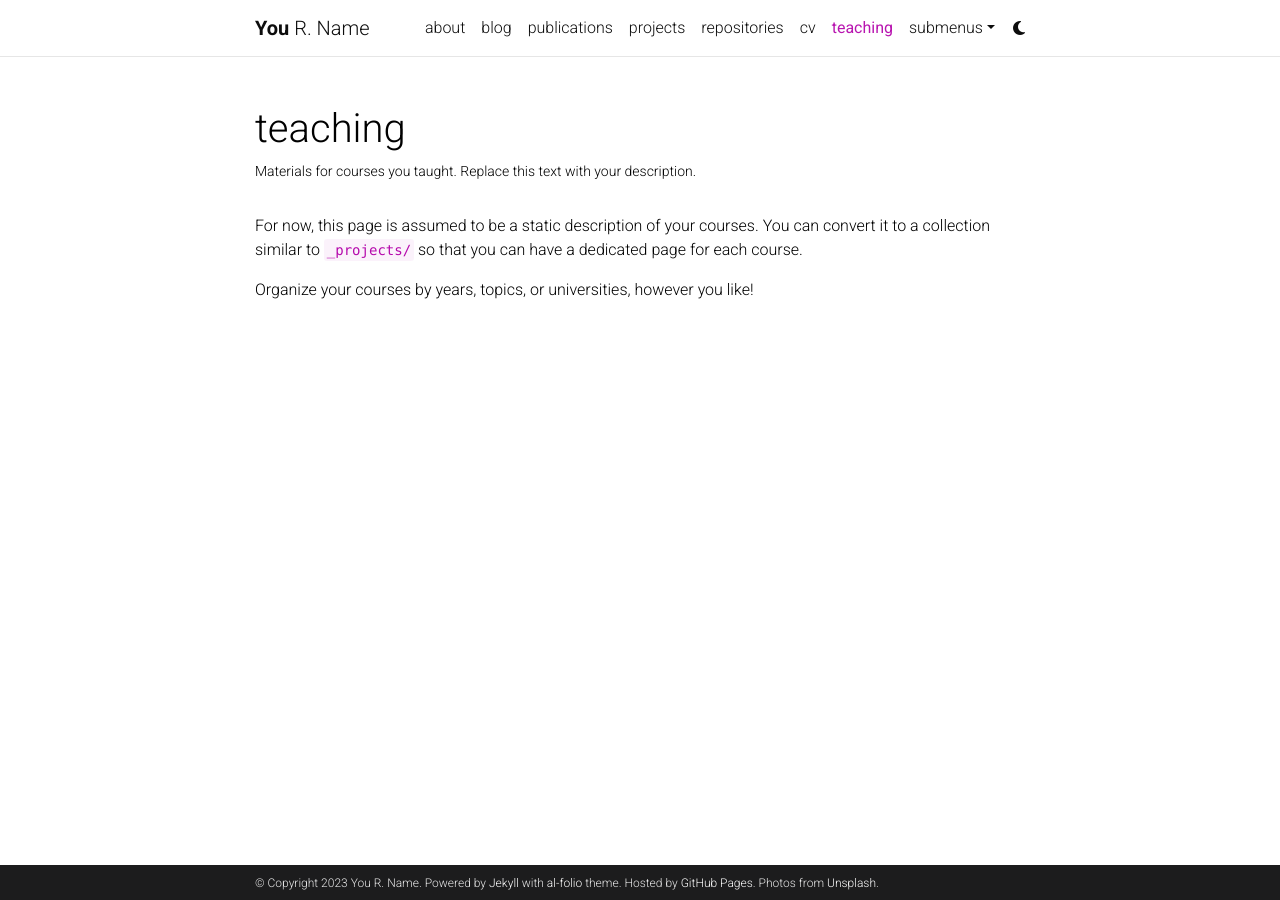
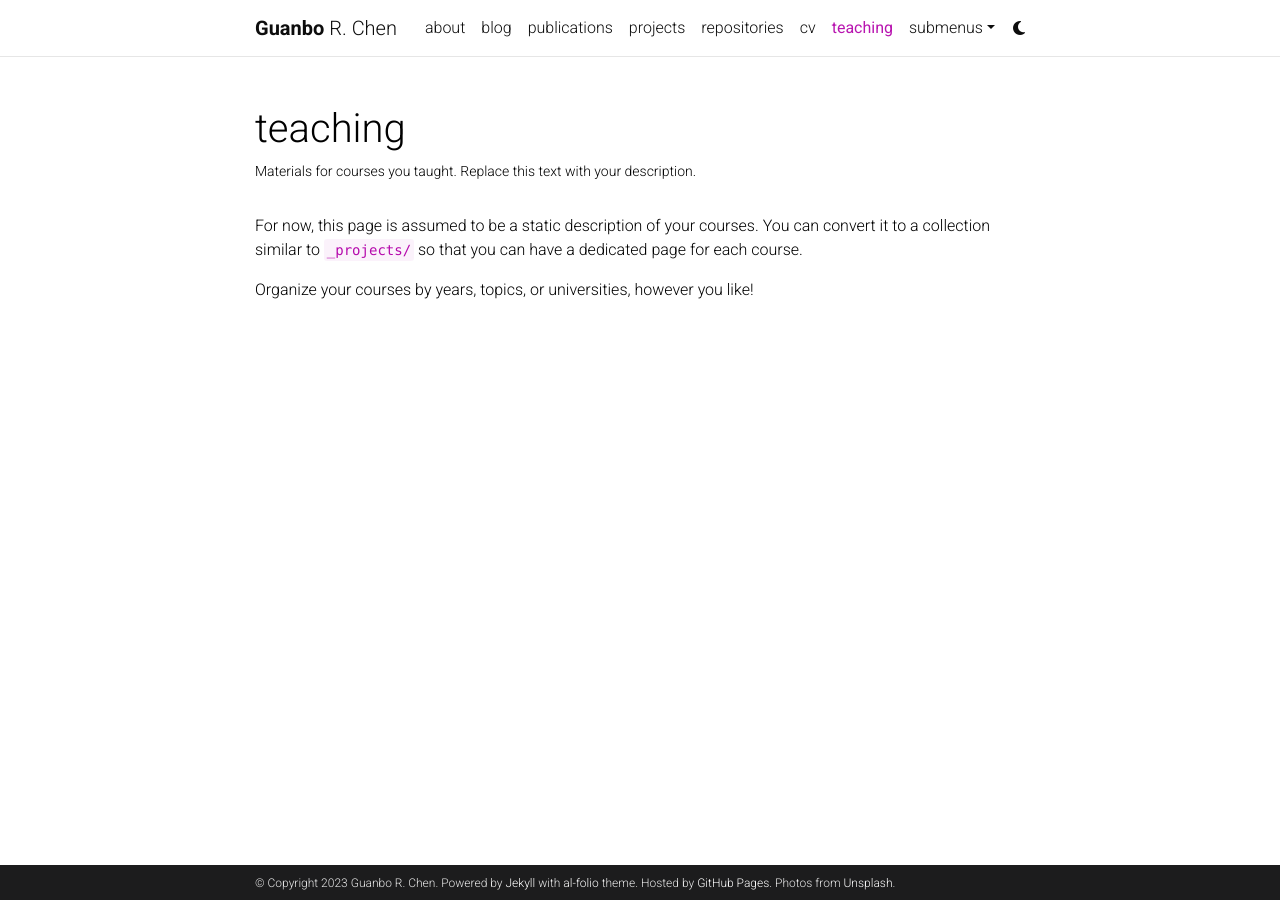
Before and after one commit to cgb-usc/cgb-usc.github.io, a Jekyll site: the page built from _pages/teaching.md, in a window 1280 px wide. Built offline with Jekyll 4.4.1, drawn with Linux system fonts in a browser that asks for light colours; comment, search, counter and statistics services are not loaded; a style sheet for code colours, icons or effects is not loaded.

Commit message:
Update _config.yml

```diff
--- a/_config.yml
+++ b/_config.yml
@@ -3,9 +3,9 @@
 # -----------------------------------------------------------------------------
 
 title: blank # the website title (if blank, full name will be used instead)
-first_name: You
+first_name: Guanbo
 middle_name: R.
-last_name: Name
+last_name: Chen
 email: you@example.com
 description: > # the ">" symbol means to ignore newlines until "footer_text:"
   A simple, whitespace theme for academics. Based on [*folio](https://github.com/bogoli/-folio) design.
```
